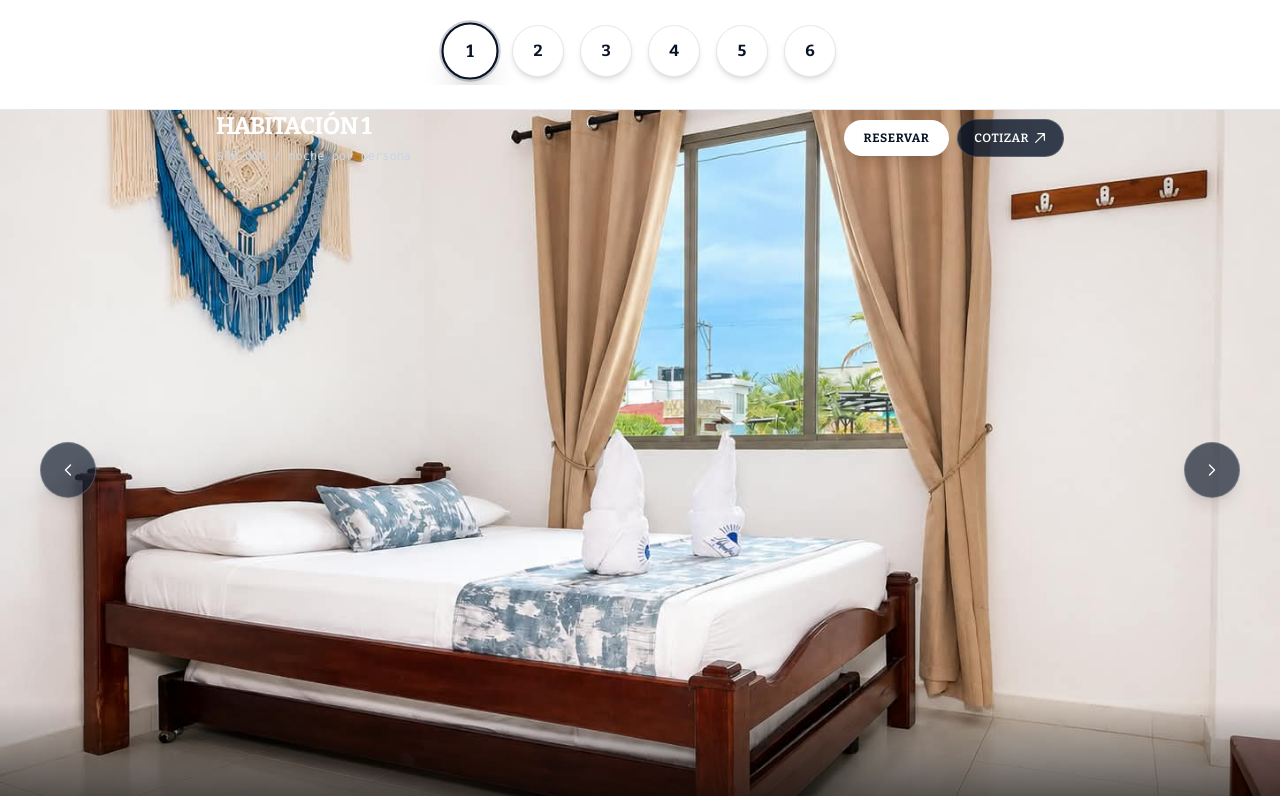
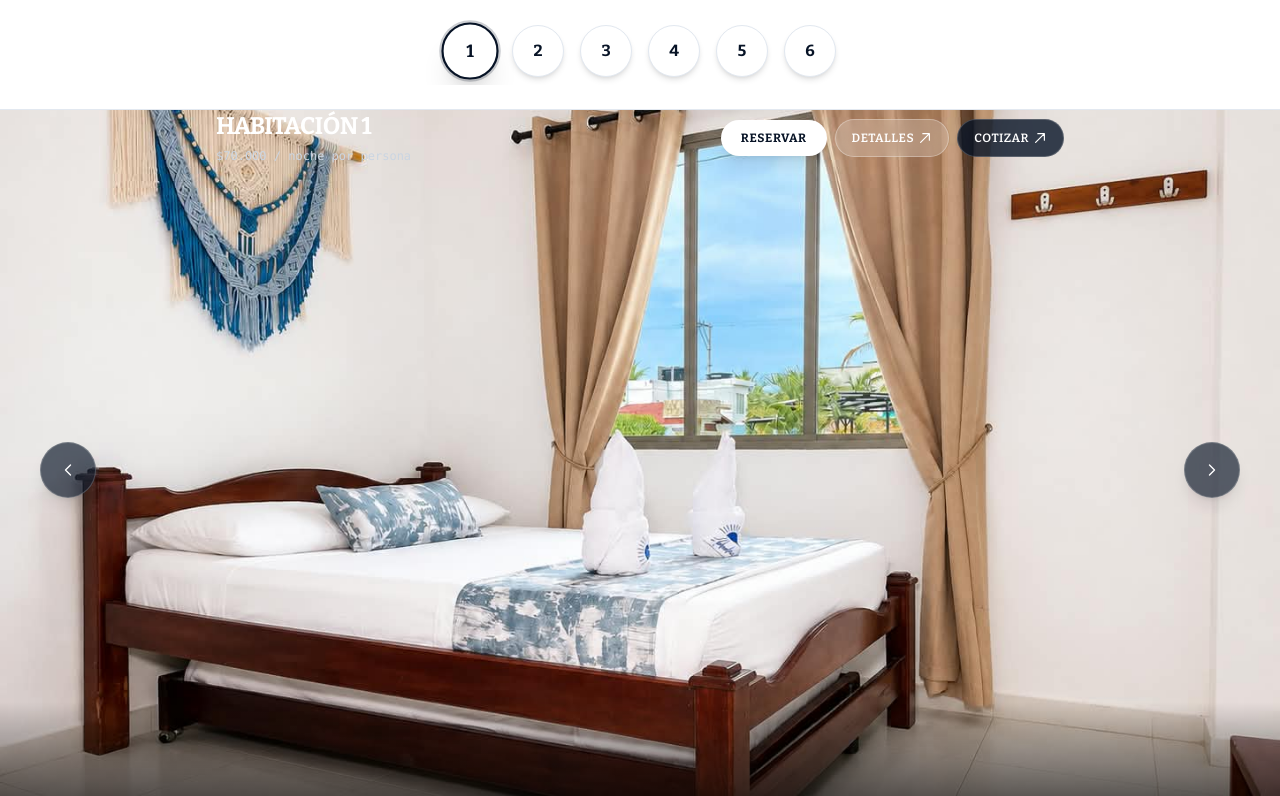
Before and after one commit to Lau0823/abadia, a Next.js app in the folder abadia-front/: page / in a window 1280 px wide. Shown: the part 1384-2180 px from the top of the page. Built offline with nearby package versions, Linux system fonts and the light colour scheme; no server answers.

Commit message:
feat(front): connect Home rooms showcase and tape to dynamic database store

```diff
--- a/abadia-front/app/page.tsx
+++ b/abadia-front/app/page.tsx
@@ -140,7 +140,7 @@ interface HabitacionHome {
   medios: string[];
 }
 
-const HABITACIONES: HabitacionHome[] = [
+const HABITACIONES_DEFAULT: HabitacionHome[] = [
   {
     id: "habitacion-1",
     numero: "1",
@@ -221,41 +221,41 @@ interface ItemCotizarHabitacion {
   imagen: string;
 }
 
-const CARDS_COTIZAR: ItemCotizarHabitacion[] = [
+const CARDS_COTIZAR_DEFAULT: ItemCotizarHabitacion[] = [
   {
     id: "hab-01",
     titulo: "HABITACIÓN 01",
-    precio: "70.000 COP",
+    precio: "$70.000 COP",
     imagen: "/Habitaciones/habitacion1.jpeg"
   },
   {
     id: "hab-02",
     titulo: "HABITACIÓN 02",
-    precio: "70.000 COP",
+    precio: "$70.000 COP",
     imagen: "/Habitaciones/habitacion2.PNG"
   },
   {
     id: "hab-03",
     titulo: "HABITACIÓN 03",
-    precio: "70.000 COP",
+    precio: "$70.000 COP",
     imagen: "/Habitaciones/habitacion3.jpeg"
   },
   {
     id: "hab-04",
     titulo: "HABITACIÓN 04",
-    precio: "70.000 COP",
+    precio: "$70.000 COP",
     imagen: "/Habitaciones/habitacion4.jpeg"
   },
   {
     id: "hab-05",
     titulo: "HABITACIÓN 05",
-    precio: "80.000 COP",
+    precio: "$80.000 COP",
     imagen: "/Habitaciones/habitacion5/DSC05772.jpeg"
   },
   {
     id: "hab-06",
     titulo: "HABITACIÓN 06",
-    precio: "80.000 COP",
+    precio: "$80.000 COP",
     imagen: "/Habitaciones/habitacion6.jpeg"
   }
 ];
@@ -430,7 +430,7 @@ function GlobalFooter() {
 
 export default function HomePage() {
   const { fetchSettings, getSetting } = useSettingsStore();
-  const { fetchHabitaciones } = useHabitacionesStore();
+  const { habitaciones, fetchHabitaciones } = useHabitacionesStore();
 
   const [videoHeroActivo, setVideoHeroActivo] = useState(0);
   const [heroSonido, setHeroSonido] = useState(false);
@@ -454,6 +454,34 @@ export default function HomePage() {
 
   const numeroWhatsApp = getSetting('contact_phone', NUMERO_WHATSAPP_DEFAULT);
 
+  // Mapeo dinámico desde la Base de Datos con respaldo a HABITACIONES_DEFAULT
+  const habitacionesLista: HabitacionHome[] = habitaciones && habitaciones.length > 0
+    ? habitaciones.map((h, idx) => ({
+        id: h.id,
+        numero: (idx + 1).toString(),
+        titulo: h.titulo,
+        precio: new Intl.NumberFormat('es-CO', { style: 'currency', currency: 'COP', minimumFractionDigits: 0 }).format(h.precio),
+        noches: "/ noche",
+        medios: h.imagenes && h.imagenes.length > 0
+          ? h.imagenes
+          : (h.imagen ? [h.imagen] : ["/Habitaciones/habitacion1.jpeg"])
+      }))
+    : HABITACIONES_DEFAULT;
+
+  const cardsCotizar: ItemCotizarHabitacion[] = habitaciones && habitaciones.length > 0
+    ? habitaciones.map((h) => ({
+        id: h.id,
+        titulo: h.titulo.toUpperCase(),
+        precio: new Intl.NumberFormat('es-CO', { style: 'currency', currency: 'COP', minimumFractionDigits: 0 }).format(h.precio),
+        imagen: h.imagen || (h.imagenes && h.imagenes.length > 0 ? h.imagenes[0] : "/Habitaciones/habitacion1.jpeg")
+      }))
+    : CARDS_COTIZAR_DEFAULT;
+
+  const habitacionActivaSegura = habitacionActivaIndex >= habitacionesLista.length ? 0 : habitacionActivaIndex;
+  const habitacionActual = habitacionesLista[habitacionActivaSegura] || habitacionesLista[0];
+  const fotoIndexSegura = fotoHabitacionIndex >= (habitacionActual?.medios?.length || 1) ? 0 : fotoHabitacionIndex;
+  const medioActual = habitacionActual?.medios?.[fotoIndexSegura] || "/Habitaciones/habitacion1.jpeg";
+
   useEffect(() => {
     if (!isMounted) return;
     const intervalHero = setInterval(() => {
@@ -463,12 +491,12 @@ export default function HomePage() {
   }, [isMounted]);
 
   useEffect(() => {
-    if (!isMounted) return;
+    if (!isMounted || !habitacionActual?.medios?.length) return;
     const intervalHab = setInterval(() => {
-      setFotoHabitacionIndex((prev) => (prev + 1) % HABITACIONES[habitacionActivaIndex].medios.length);
+      setFotoHabitacionIndex((prev) => (prev + 1) % habitacionActual.medios.length);
     }, 2200);
     return () => clearInterval(intervalHab);
-  }, [isMounted, habitacionActivaIndex]);
+  }, [isMounted, habitacionActivaSegura, habitacionActual]);
 
   useEffect(() => {
     if (!isMounted) return;
@@ -486,19 +514,19 @@ export default function HomePage() {
     return () => clearInterval(intervalAtardeceres);
   }, [isMounted]);
 
-  const habitacionActual = HABITACIONES[habitacionActivaIndex];
   const espacioActual = OTROS_ESPACIOS[espacioActivoIndex];
   const atardecerActual = ATARDECERES_FOTOS[atardecerActivoIndex];
 
-  const medioActual = habitacionActual.medios[fotoHabitacionIndex];
   const esRecursoVideo = esVideo(medioActual);
   const espacioEsVideo = esVideo(espacioActual.recurso);
 
   const siguienteFoto = () => {
+    if (!habitacionActual?.medios?.length) return;
     setFotoHabitacionIndex((prev) => (prev + 1) % habitacionActual.medios.length);
   };
 
   const anteriorFoto = () => {
+    if (!habitacionActual?.medios?.length) return;
     setFotoHabitacionIndex((prev) => (prev === 0 ? habitacionActual.medios.length - 1 : prev - 1));
   };
 
@@ -668,8 +696,8 @@ export default function HomePage() {
 
           {/* BOTONCITOS 1 AL 6 */}
           <div className="pt-2 flex items-center justify-center gap-3 sm:gap-4 overflow-x-auto no-scrollbar py-2">
-            {HABITACIONES.map((hab, idx) => {
-              const activa = idx === habitacionActivaIndex;
+            {habitacionesLista.map((hab, idx) => {
+              const activa = idx === habitacionActivaSegura;
               return (
                 <button
                   key={hab.id}
@@ -773,8 +801,15 @@ export default function HomePage() {
             >
               Reservar
             </Link>
+            <Link
+              href={`/habitaciones/${habitacionActual.id}`}
+              className={`${bitter.className} bg-white/20 hover:bg-white/30 text-white border border-white/30 py-2 sm:py-2.5 px-3 sm:px-4 rounded-full text-xs font-semibold uppercase tracking-wider transition-all duration-300 active:scale-95 inline-flex items-center gap-1 backdrop-blur-md`}
+            >
+              <span>Detalles</span>
+              <Icons.ArrowUpRight />
+            </Link>
             <button
-              onClick={() => cotizarWhatsApp(`reservar la ${habitacionActual.titulo}`)}
+              onClick={() => cotizarWhatsApp(`reservar la ${habitacionActual.titulo} - Tarifa: ${habitacionActual.precio}`)}
               className={`${bitter.className} bg-[#071326]/80 hover:bg-[#071326] text-white border border-white/20 py-2 sm:py-2.5 px-3.5 sm:px-4 rounded-full text-xs font-semibold uppercase tracking-wider transition-all duration-300 active:scale-95 inline-flex items-center gap-1`}
             >
               <span>Cotizar</span>
@@ -822,7 +857,7 @@ export default function HomePage() {
           {/* CINTA HORIZONTAL RÁPIDA: CARDS REDONDEADAS */}
           <div className="relative w-full overflow-hidden py-4 group">
             <div className="flex gap-8 sm:gap-12 w-max animate-cinta group-hover:[animation-play-state:paused]">
-              {[...CARDS_COTIZAR, ...CARDS_COTIZAR].map((card, index) => (
+              {[...cardsCotizar, ...cardsCotizar].map((card, index) => (
                 <div
                   key={`${card.id}-${index}`}
                   className="w-48 sm:w-56 flex flex-col items-center text-center select-none"
@@ -842,20 +877,20 @@ export default function HomePage() {
                       {card.titulo}
                     </h4>
                     <p className="text-xs sm:text-sm font-mono font-semibold text-[#071326]">
-                      ${card.precio}
+                      {card.precio}
                     </p>
                   </div>
 
                   <div className="flex items-center gap-2 mt-3">
                     <button
-                      onClick={() => cotizarWhatsApp(`${card.titulo} - Tarifa: $${card.precio}`)}
+                      onClick={() => cotizarWhatsApp(`${card.titulo} - Tarifa: ${card.precio}`)}
                       className={`${bitter.className} bg-[#071326] hover:bg-[#0d2242] text-white py-2 px-4 rounded-full text-[11px] font-bold uppercase tracking-wider transition-all duration-300 active:scale-95 flex items-center justify-center gap-1.5 shadow-md cursor-pointer border-0`}
                     >
                       <Icons.ShoppingCart />
                       <span>COTIZAR</span>
                     </button>
                     <Link
-                      href="/reservar"
+                      href={`/reservar?habitacion=${card.id}`}
                       className={`${bitter.className} bg-slate-100 hover:bg-slate-200 text-[#071326] py-2 px-3 rounded-full text-[11px] font-bold uppercase tracking-wider transition-all duration-300 active:scale-95 flex items-center justify-center shadow-xs border border-slate-200`}
                     >
                       RESERVAR
--- a/abadia-front/store/habitacionesStore.ts
+++ b/abadia-front/store/habitacionesStore.ts
@@ -10,6 +10,7 @@ export interface Habitacion {
   ocupacion: string;
   estado: string;
   comodidades?: string[];
+  imagenes?: string[];
 }
 
 interface HabitacionesState {
```
